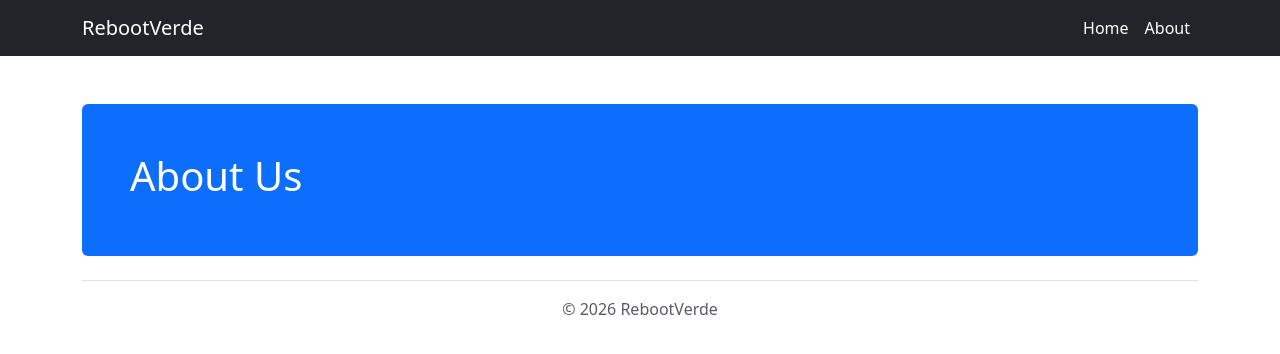
After one commit to leo-snczki/RebootVerde, a Django app: page /about/ in a window 1280 px wide. The commit adds this page. Shown: the top 354 px of the page. Run offline with Django 4.2, Linux system fonts and the light colour scheme; parts of the project's set-up code (start-up, migrations or seed data) failed here and were passed over; some libraries are stand-ins or nearby versions.

Commit message:
Add About page and update navigation links
Co-authored-by: KakaAndrade2007 <KakaAndrade2007@users.noreply.github.com>

```diff
--- /dev/null
+++ b/core/templates/about.html
@@ -0,0 +1,8 @@
+{% extends 'base.html' %}
+{% load django_bootstrap5 %}
+
+{% block content %}
+<div class="mt-4 p-5 bg-primary text-white rounded">
+    <h1>About Us</h1>
+</div>
+{% endblock %}
--- a/core/urls.py
+++ b/core/urls.py
@@ -4,4 +4,5 @@ from . import views
 
 urlpatterns = [
     path("", views.index, name='index'),
+    path("about/", views.about, name='about'),
 ]
--- a/core/views.py
+++ b/core/views.py
@@ -3,3 +3,6 @@ from django.shortcuts import render
 
 def index(request):
     return render(request, 'index.html')
+
+def about(request):
+    return render(request, 'about.html')
--- a/templates/partial/navbar.html
+++ b/templates/partial/navbar.html
@@ -2,7 +2,7 @@
 
 <nav class="navbar navbar-expand-lg navbar-dark bg-dark">
   <div class="container">
-    <a class="navbar-brand" href="#!">RebootVerde</a>
+    <a class="navbar-brand" href="{% url 'index' %}">RebootVerde</a>
     <button class="navbar-toggler" type="button" data-bs-toggle="collapse" data-bs-target="#navbarNav"
       aria-controls="navbarNav" aria-expanded="false" aria-label="Toggle navigation">
       <span class="navbar-toggler-icon"></span>
@@ -10,7 +10,10 @@
     <div class="collapse navbar-collapse" id="navbarNav">
       <ul class="navbar-nav ms-auto">
         <li class="nav-item">
-          <a class="nav-link active" href="#!">Home</a>
+          <a class="nav-link active" href="{% url 'index' %}">Home</a>
+        </li>
+          <li class="nav-item">
+          <a class="nav-link active" href="{% url 'about' %}">About</a>
         </li>
       </ul>
     </div>
```
